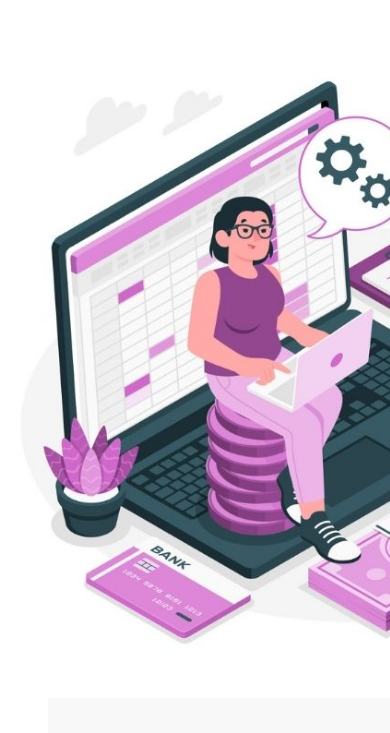
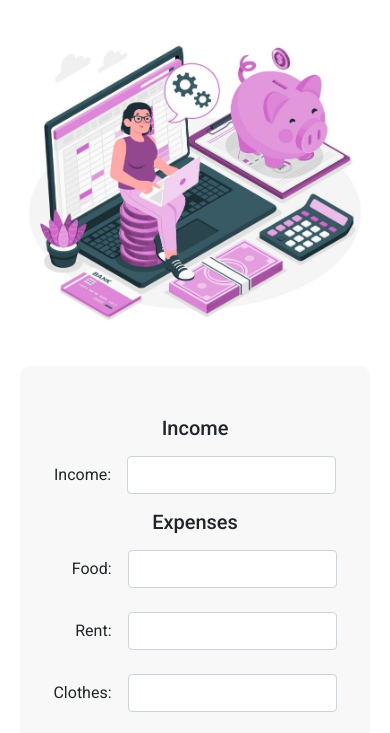
Before and after one commit to sayemaa/Piggy-Bank, a plain HTML site: page index.html in a window 390 px wide. Shown: the part 52-785 px from the top of the page. Drawn offline with nearby package versions, Linux system fonts and the light colour scheme.

Commit message:
responsive completed

```diff
--- a/css/style.css
+++ b/css/style.css
@@ -13,15 +13,33 @@ h1 {
 }
 
 img {
-  width: 700px;
+  width: 650px;
 }
 
 #income {
   width: 500px;
+  margin-right: 50px;
+  margin-left: 150px;
+  padding: 60px 80px;
   background-color: #f8f8f8;
+  border-radius: 10px;
 }
 
 .error {
   color: red;
   display: none;
 }
+
+@media only screen and (max-width: 688px) {
+  img {
+    width: 340px;
+  }
+  #income {
+    width: 300px;
+    margin: 20px;
+    padding: 50px 20px;
+  }
+  .expenses {
+    flex-direction: row;
+  }
+}
--- a/index.html
+++ b/index.html
@@ -27,14 +27,14 @@
       >
         <div class="row">
           <!-- Left section - Image -->
-          <div class="col d-flex align-items-center">
+          <div class="col d-flex align-items-center justify-content-around">
             <img src="images/piggy-bank.jpg" alt="" />
           </div>
 
           <!-- Right Section - Calculation Box -->
           <div
             id="income"
-            class="col d-flex flex-column justify-content-center align-items-center mx-5 p-5"
+            class="col d-flex flex-column justify-content-center align-items-center"
           >
             <h5 class="mb-3">Income</h5>
 
@@ -53,7 +53,7 @@
             <!-- Expenses -->
             <h5 class="mb-3">Expenses</h5>
             <div class="d-flex flex-column">
-              <div class="row mb-3 g-3 align-items-center">
+              <div class="expenses row mb-3 g-3 align-items-center">
                 <div class="d-flex flex-column col-auto text-end">
                   <label for="food-input" class="col-form-label">Food: </label>
                   <label for="rent-input" class="col-form-label my-4"
@@ -102,7 +102,7 @@
             <!-- Save -->
             <div class="d-flex my-2 align-items-center">
               <div class="col-auto">
-                <label for="save-input" class="col-form-label me-2"
+                <label for="save-input" class="col-form-label mx-2"
                   >Save:
                 </label>
               </div>
```
